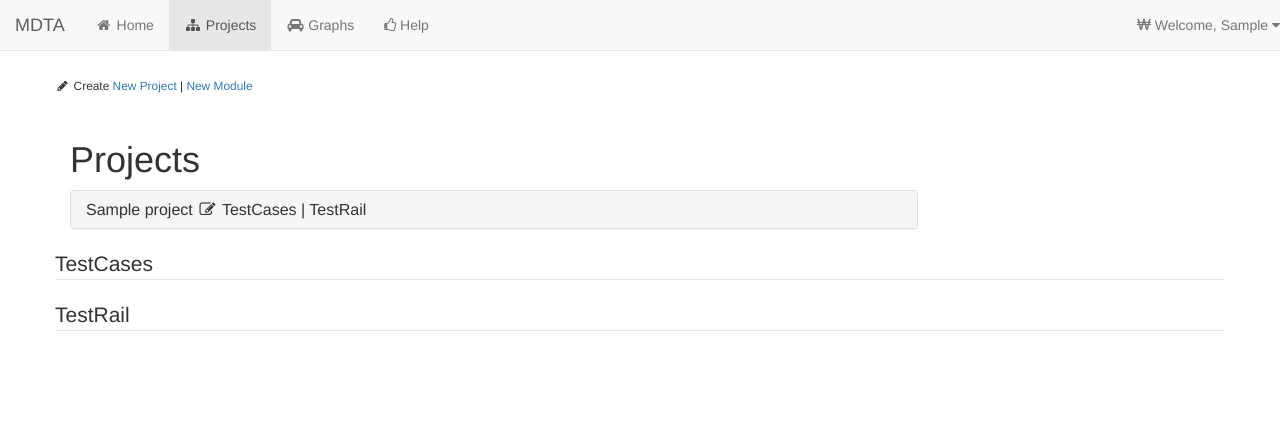
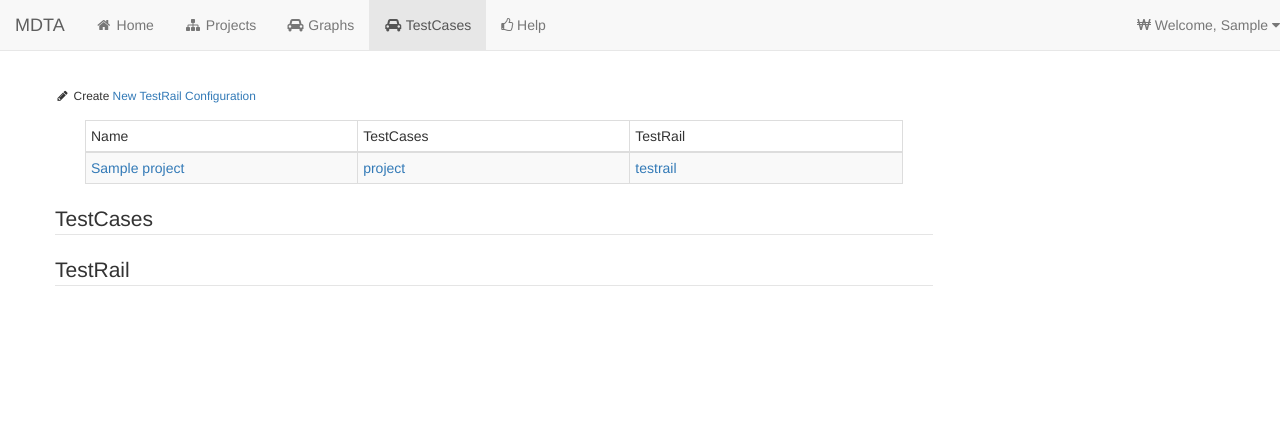
Before and after one commit to jlpcri/mdta, a Django app: page /mdta/testcases/create_testcases/1/ in a window 1280 px wide. Shown: the top 444 px of the page. Run offline with Django 3.2, Linux system fonts and the light colour scheme; a user stored in the database is signed in; tables that the repository leaves empty hold one stand-in row (values such as "Sample post"); data that the repository does not hold is empty; some libraries are stand-ins or nearby versions.

Commit message:
Add tab 'TestCases' etc.

```diff
--- a/mdta/apps/core/templates/core/base.html
+++ b/mdta/apps/core/templates/core/base.html
@@ -124,6 +124,7 @@
                         <li{% if active == 'home' %} class="active" {% endif %}><a href="{% url 'users:home' %}"><i class="fa fa-home fa-fw"></i> Home </a></li>
                         <li{% if active == 'projects' %} class="active" {% endif %}><a href="{% url 'projects:projects' %}"><i class="fa fa-sitemap fa-fw"></i> Projects</a> </li>
                         <li{% if active == 'graphs' %} class="active" {% endif %}><a href="{% url 'graphs:graphs' %}"><i class="fa fa-automobile fa-fw"></i> Graphs</a> </li>
+                        <li{% if active == 'testcases' %} class="active" {% endif %}><a href="{% url 'testcases:testcases' %}"><i class="fa fa-automobile fa-fw"></i> TestCases</a> </li>
                         <li{% if active == 'help' %} class="active" {% endif %}><a href="{% url 'help:help' %}"><i class="fa fa-thumbs-o-up"></i> Help</a> </li>
                     </ul>
 
--- a/mdta/apps/core/views.py
+++ b/mdta/apps/core/views.py
@@ -11,10 +11,10 @@ def landing(request):
 def get_active_top_link(request):
     if request.path.startswith(settings.LOGIN_URL + 'projects'):
         active = 'projects'
-    elif request.path.startswith(settings.LOGIN_URL + 'testcases'):
-        active = 'projects'
     elif request.path.startswith(settings.LOGIN_URL + 'graphs'):
         active = 'graphs'
+    elif request.path.startswith(settings.LOGIN_URL + 'testcases'):
+        active = 'testcases'
     elif request.path.startswith(settings.LOGIN_URL + 'help'):
         active = 'help'
     else:
--- a/mdta/apps/projects/models.py
+++ b/mdta/apps/projects/models.py
@@ -15,15 +15,18 @@ class TestRailInstance(models.Model):
     password = models.TextField()
 
     def __str__(self):
-        return '{0}'.format(self.host)
+        return '{0}: {1}'.format(self.host, self.username)
 
 
 class TestRailConfiguration(models.Model):
     """
     Configuration connect to TestRail
+    project_name: Name of project in TestRail
+    project_id: Id of project in TestRail
     """
     instance = models.ForeignKey(TestRailInstance, blank=True, null=True)
     project_name = models.TextField()
+    project_id = models.CharField(max_length=20, blank=True, null=True)
     test_suite = ArrayField(models.CharField(max_length=200), blank=True)
 
     def __str__(self):
--- a/mdta/apps/projects/templates/projects/projects.html
+++ b/mdta/apps/projects/templates/projects/projects.html
@@ -81,7 +81,7 @@
         <div class="row" id="project-testrail">
             <legend>TestRail</legend>
             {% for key, value in testrail.items %}
-                {{ key }}: {{ value }}<br>
+                <li>{{ key }}: {{ value }}</li>
             {% endfor %}
         </div>
 
--- /dev/null
+++ b/mdta/apps/testcases/templates/testcases/testcases.html
@@ -0,0 +1,112 @@
+{% extends 'core/base.html' %}
+
+{% block title %} TestCases {% endblock %}
+
+{% block subnav %}
+    <div class="container" style="margin-top: 10px;">
+        <div class="row" style="margin-top: 10px;">
+            <small>
+                <i class="fa fa-pencil fa-fw"></i> Create
+                <a href="#">New TestRail Configuration</a>
+            </small>
+        </div>
+    </div>
+{% endblock %}
+
+{% block body %}
+    <div class="container">
+        <div class="row">
+            <div class="col-xs-9">
+                {% if projects %}
+                    <div class="col-xs-12 table-responsive">
+                        <table class="table table-striped table-hover table-condensed table-bordered">
+                            <thead>
+                                <tr>
+                                    <td class="col-xs-2">Name</td>
+                                    <td class="col-xs-2">TestCases</td>
+                                    <td class="col-xs-2">TestRail</td>
+                                </tr>
+                            </thead>
+                            <tbody>
+                                {% for project in projects %}
+                                    <tr>
+                                        <td><a href="#project-{{ project.id }}" data-toggle="tab">{{ project.name }}</a></td>
+                                        <td>
+                                            <a href="{% url 'testcases:create_testcases' project.id %}?level=project">project</a>
+                                        </td>
+                                        <td><a href="{% url 'testcases:push_testcases_to_testrail' project.id %}">testrail</a></td>
+                                    </tr>
+                                {% endfor %}
+                            </tbody>
+                        </table>
+                    </div>
+                {% else %}
+                    No Contents
+                {% endif %}
+
+                <div class="row" id="project-testcases">
+                    <legend>TestCases</legend>
+                    {% for item in testcases %}
+                        {% if item.data %}
+                            <h4>{% if item.project %}Project: {{ item.project }}{% else %}Module: {{ item.module }}{% endif %}</h4>
+                            {% for tc in item.data %}
+                                Test Case {{ forloop.counter }}: <br>
+                                <ul>
+                                    {% for step in tc %}
+                                        <li>{{ step }}</li>
+                                    {% endfor %}
+                                </ul>
+                            {% endfor %}
+                        {% endif %}
+                    {% endfor %}
+                </div>
+
+                <div class="row" id="project-testrail">
+                    <legend>TestRail</legend>
+                    {% for key, value in testrail.items %}
+                        <li>{{ key }}: {{ value }}</li>
+                    {% endfor %}
+                </div>
+
+
+            </div>
+
+            <div class="col-xs-3">
+                <div class="col-xs-12">
+                    <div class="row hidden">
+                        <ul class="nav nav-tabs">
+                            {% for project in projects %}
+                                <li><a href="#project-{{ project.id }}" data-toggle="tab">{{ project.id }}</a></li>
+                            {% endfor %}
+                        </ul>
+                    </div>
+                    <div class="tab-content">
+                        {% for project in projects %}
+                            <div class="tab-pane" id="project-{{ project.id }}">
+                                <div class="row">
+                                    <h4>{{ project.name }} modules list:</h4>
+                                </div>
+                                <div class="row">
+                                    <div class="col-xs-12">
+                                        {% for module in project.modules %}
+                                            <li><a href="{% url 'testcases:create_testcases' module.id %}?level=module">{{ module.name }}</a></li>
+                                        {% endfor %}
+                                    </div>
+                                </div>
+                            </div>
+                        {% endfor %}
+                    </div>
+                </div>
+            </div>
+        </div>
+
+
+
+    </div>
+{% endblock %}
+
+{% block footer %}
+    <script>
+        {% include 'testcases/testcases.js' %}
+    </script>
+{% endblock %}
--- /dev/null
+++ b/mdta/apps/testcases/templates/testcases/testcases.js
@@ -0,0 +1,9 @@
+/**
+ * Created by sliu on 8/10/16.
+ */
+
+function createModuleTestcases(element){
+    var module_id = element.closest('tr');
+
+    console.log(module_id)
+}
--- a/mdta/apps/testcases/urls.py
+++ b/mdta/apps/testcases/urls.py
@@ -3,6 +3,7 @@ from django.conf.urls import url
 from mdta.apps.testcases import views
 
 urlpatterns = [
+    url(r'^testcases/$', views.testcases, name='testcases'),
     url(r'^create_testcases/(?P<object_id>\d+)/$', views.create_testcases, name='create_testcases'),
     url(r'^push_testcases_to_testrail/(?P<project_id>\d+)/$', views.push_testcases_to_testrail, name='push_testcases_to_testrail'),
 
--- a/mdta/apps/testcases/utils.py
+++ b/mdta/apps/testcases/utils.py
@@ -1,4 +1,23 @@
 from mdta.apps.graphs.models import Node, Edge
+from mdta.apps.projects.models import Project, TestRailConfiguration
+
+
+def context_testcases():
+    """
+    Retrieve context for tab TestCases
+    :return:
+    """
+    context = {
+        'projects': Project.objects.all(),
+        # 'project_new_form': ProjectNewForm(),
+        # 'module_new_form': ModuleNewForm(),
+        # 'hrs': HumanResource.objects.all(),
+
+        'testrails': TestRailConfiguration.objects.all(),
+        # 'catalogs': CatalogItem.objects.all()
+    }
+
+    return context
 
 
 def get_paths_through_all_edges(edges):
--- a/mdta/apps/testcases/views.py
+++ b/mdta/apps/testcases/views.py
@@ -4,8 +4,14 @@ from django.shortcuts import get_object_or_404, render
 from testrail import APIClient, APIError
 
 from mdta.apps.projects.models import Project, Module
-from mdta.apps.projects.utils import context_projects
-from .utils import get_paths_through_all_edges
+from .utils import context_testcases, get_paths_through_all_edges
+
+
+@login_required
+def testcases(request):
+    context = context_testcases()
+
+    return render(request, 'testcases/testcases.html', context)
 
 
 @login_required
@@ -26,11 +32,11 @@ def create_testcases(request, object_id):
         module = get_object_or_404(Module, pk=object_id)
         testcases = create_routing_test_suite(modules=[module])
 
-    context = context_projects()
+    context = context_testcases()
     context['testcases'] = testcases
     # print(testcases)
 
-    return render(request, 'projects/projects.html', context)
+    return render(request, 'testcases/testcases.html', context)
 
 
 def create_routing_test_suite(project=None, modules=None):
@@ -89,24 +95,27 @@ def create_routing_test_suite_module(modules):
 
 @login_required
 def push_testcases_to_testrail(request, project_id):
+    """
+    Push Testcases of project to TestRail
+    :param request:
+    :param project_id:
+    :return:
+    """
     project = get_object_or_404(Project, pk=project_id)
+    testrail_contents = ''
 
     try:
         client = APIClient(project.testrail.instance.host)
         client.user = project.testrail.instance.username
         client.password = project.testrail.instance.password
 
-        cases = client.send_get('get_cases/57')
-        case = client.send_get('get_case/40663')
-        print(case['custom_steps'])
-        # for case in cases:
-        #     print(case['id'], case['custom_steps'])
+        testrail_contents = client.send_get('get_project/' + project.testrail.project_id)
+        # testrail_contents = client.send_get('get_projects')
+
     except AttributeError:
-        cases = ''
-        case = ''
         print('No Testrail config')
 
-    context = context_projects()
-    context['testrail'] = case
+    context = context_testcases()
+    context['testrail'] = testrail_contents
 
-    return render(request, 'projects/projects.html', context)
+    return render(request, 'testcases/testcases.html', context)
```
